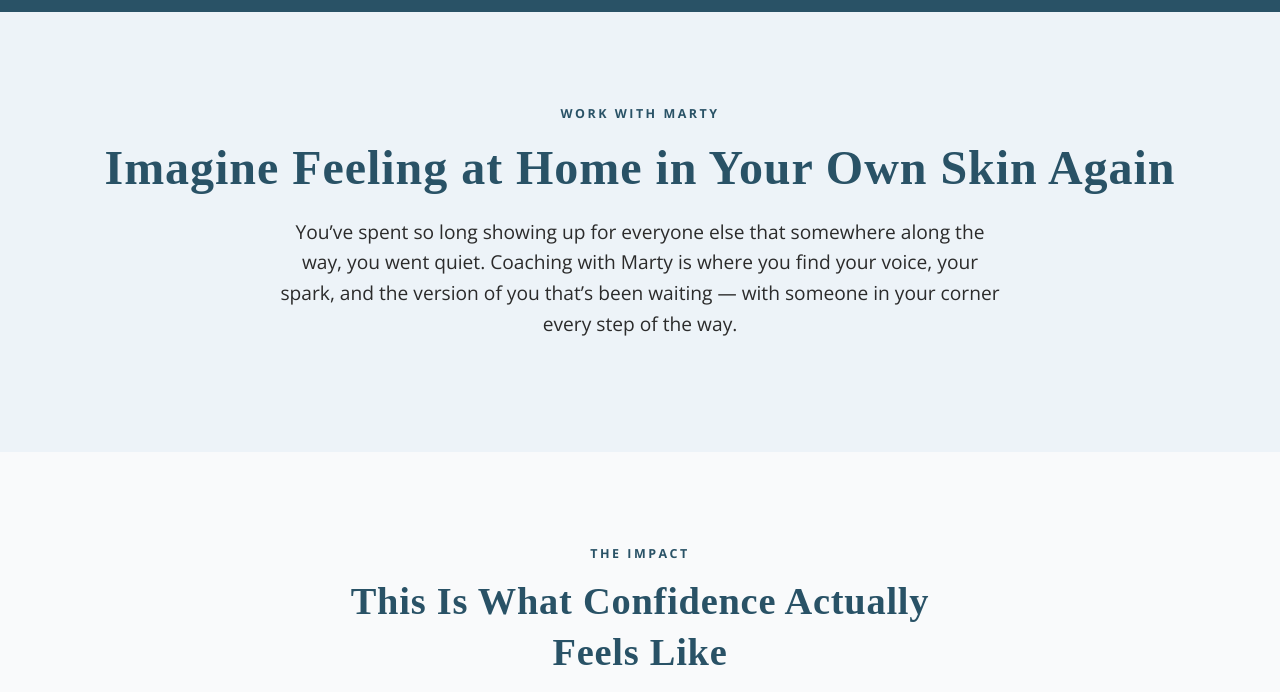
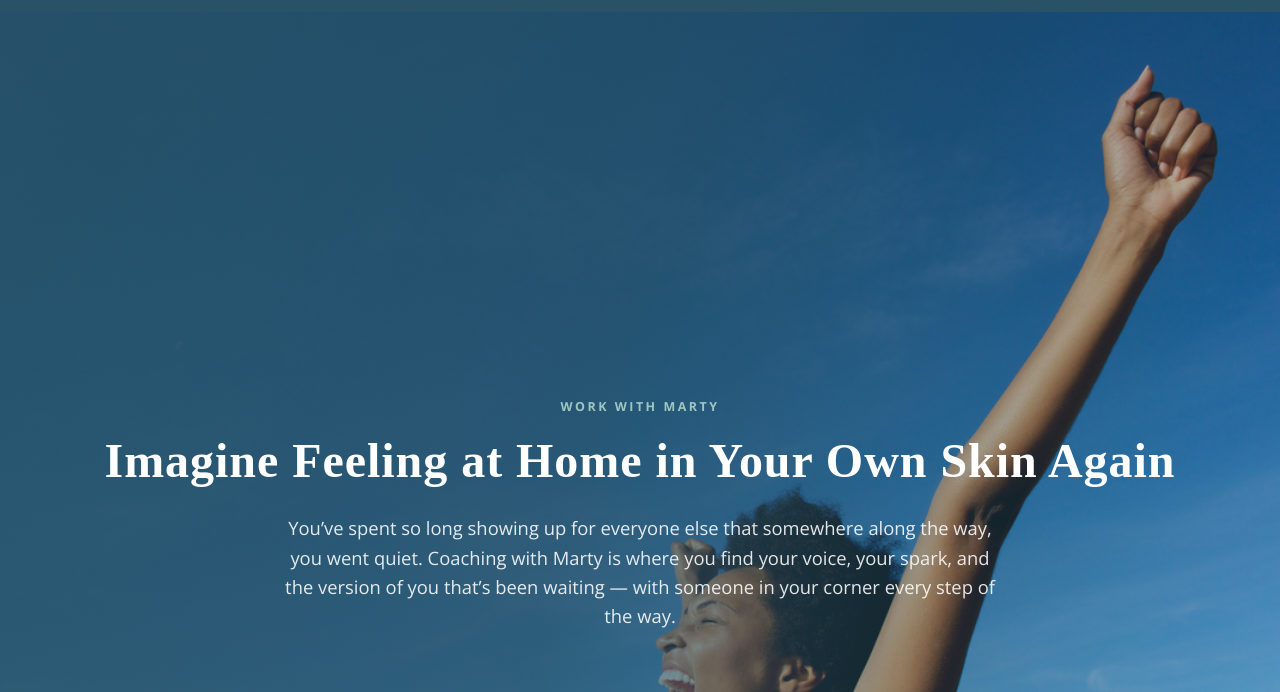
Before and after one commit to Whitehurst87/marty-ortiz, a plain HTML site: page demo/coaching.html in a window 1280 px wide. Shown: the part 64-756 px from the top of the page. Drawn offline with nearby package versions, Linux system fonts and the light colour scheme.

Commit message:
heroes sub pages

```diff
--- a/demo/coaching.html
+++ b/demo/coaching.html
@@ -43,11 +43,13 @@
 
     <main>
         <!-- COACHING HERO -->
-        <section class="section bg-light text-center">
+        <section class="hero hero--coaching">
             <div class="container">
-                <span class="eyebrow">Work With Marty</span>
-                <h1>Imagine Feeling at Home in Your Own Skin Again</h1>
-                <p class="lead" style="max-width: 720px; margin: 0 auto 1.5rem;">You&rsquo;ve spent so long showing up for everyone else that somewhere along the way, you went quiet. Coaching with Marty is where you find your voice, your spark, and the version of you that&rsquo;s been waiting &mdash; with someone in your corner every step of the way.</p>
+                <div class="hero-inner text-center">
+                    <span class="eyebrow eyebrow-light">Work With Marty</span>
+                    <h1>Imagine Feeling at Home in Your Own Skin Again</h1>
+                    <p class="lead" style="max-width: 720px; margin: 0 auto;">You&rsquo;ve spent so long showing up for everyone else that somewhere along the way, you went quiet. Coaching with Marty is where you find your voice, your spark, and the version of you that&rsquo;s been waiting &mdash; with someone in your corner every step of the way.</p>
+                </div>
             </div>
         </section>
 
--- a/demo/css/styles.css
+++ b/demo/css/styles.css
@@ -413,6 +413,30 @@ p { margin-bottom: 1rem; font-size: 1.05rem; color: var(--text-main); }
 .hero p { color: rgba(255, 255, 255, 0.88); }
 .hero .lead { font-size: 1.15rem; }
 .hero-ctas { display: flex; gap: 16px; flex-wrap: wrap; margin-top: 1.8rem; }
+
+/* Hero variants — same overlay treatment, swapped backgrounds */
+.hero.hero--coaching {
+    background-image: url('../images/coaching-hero-bg.jpg');
+    background-position: center 42%;
+}
+.hero.hero--resources {
+    background-image: url('../images/resources-bg-image.jpg');
+    background-position: center 42%;
+}
+
+/* All heroes share one desktop height — homepage, coaching, and resources match exactly */
+@media (min-width: 769px) {
+    .hero,
+    .hero.hero--coaching,
+    .hero.hero--resources {
+        min-height: 1000px;
+    }
+    .hero.hero--coaching,
+    .hero.hero--resources {
+        display: flex;
+        align-items: center;
+    }
+}
 
 /* ---------- Footer ---------- */
 .site-footer { background-color: var(--brand-charcoal); color: rgba(255, 255, 255, 0.75); }
```
Also changed, not shown: demo/resources.html (+6 -4 lines), demo/images/resources-bg-image.jpg (added).
